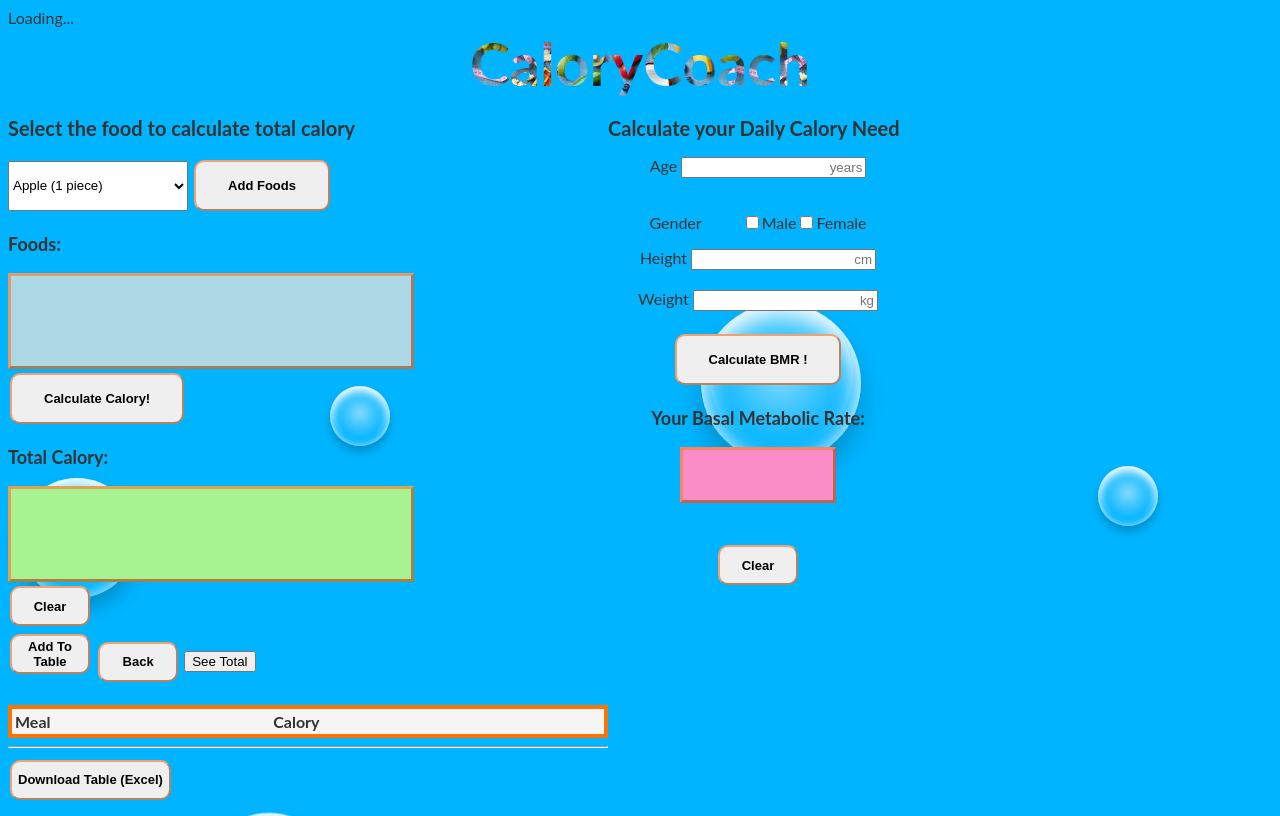
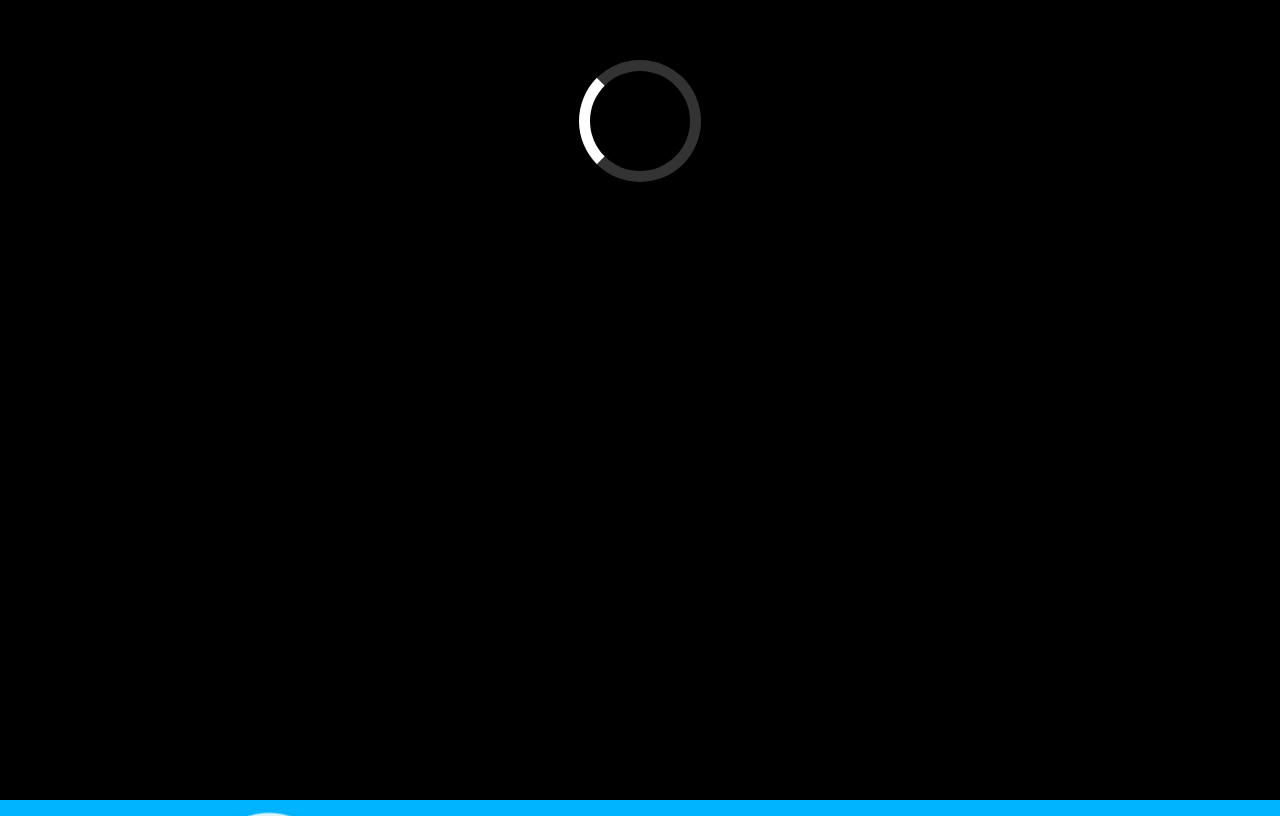
Before and after one commit to ertugrulozvardar/CaloryCoach, a Flask app: page /home in a window 1280 px wide. Run offline with Flask 2, Linux system fonts and the light colour scheme; lists and menus that the app fills with data are empty.

Commit message:
Update styles.css
Loading animation css added

```diff
--- a/static/styles.css
+++ b/static/styles.css
@@ -496,3 +496,53 @@
 	position: absolute;
 	width: 180px;
 }
+
+.loader,
+.loader:after {
+    border-radius: 50%;
+    width: 10em;
+    height: 10em;
+}
+.loader {
+    margin: 60px auto;
+    font-size: 10px;
+    position: relative;
+    text-indent: -9999em;
+    border-top: 1.1em solid rgba(255, 255, 255, 0.2);
+    border-right: 1.1em solid rgba(255, 255, 255, 0.2);
+    border-bottom: 1.1em solid rgba(255, 255, 255, 0.2);
+    border-left: 1.1em solid #ffffff;
+    -webkit-transform: translateZ(0);
+    -ms-transform: translateZ(0);
+    transform: translateZ(0);
+    -webkit-animation: load8 1.1s infinite linear;
+    animation: load8 1.1s infinite linear;
+}
+@-webkit-keyframes load8 {
+    0% {
+        -webkit-transform: rotate(0deg);
+        transform: rotate(0deg);
+    }
+    100% {
+        -webkit-transform: rotate(360deg);
+        transform: rotate(360deg);
+    }
+}
+@keyframes load8 {
+    0% {
+        -webkit-transform: rotate(0deg);
+        transform: rotate(0deg);
+    }
+    100% {
+        -webkit-transform: rotate(360deg);
+        transform: rotate(360deg);
+    }
+}
+#loadingDiv {
+    position:absolute;;
+    top:0;
+    left:0;
+    width:100%;
+    height:100%;
+    background-color:#000;
+}
```
